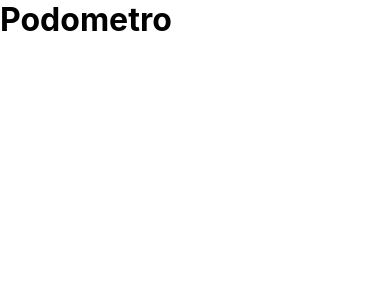
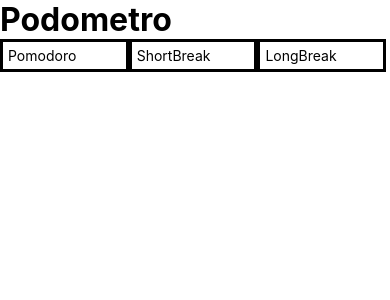
Before and after one commit to Lgouche/Moneda, a React Native app in the folder Podometro/: screen / in a window 390 px wide. Shown: the top 300 px of the page. Built offline with nearby package versions, Linux system fonts and the light colour scheme.

Commit message:
1.2v
Continuamos con el podometro

```diff
--- a/Podometro/App.js
+++ b/Podometro/App.js
@@ -1,6 +1,7 @@
 import { StatusBar } from 'expo-status-bar';
 import { StyleSheet,Platform, Text, View, Button, SafeAreaView } from 'react-native';
 import { useState } from 'react';
+import Header from './src/components/Header';
 
 const colors = ["#F7DC6F","#A2D9CE","#D7BDE2"];
 export default function App() {
@@ -12,7 +13,10 @@ export default function App() {
 <SafeAreaView styles={styles.container}>
     <View style={{paddingTop: Platform.OS === "android" && 30}}>
       <Text style={styles.text}>Podometro</Text>
-      <StatusBar style="auto" />
+      <Header
+       currentTime={currentTime}
+       setCurrentTime={setCurrentTime}
+        time={time}/>
     </View>
 </SafeAreaView>
   );
--- a/Podometro/src/components/Header.jsx
+++ b/Podometro/src/components/Header.jsx
@@ -1,9 +1,25 @@
 import { View,Text,TouchableOpacity,StyleSheet } from "react-native"
 
+const options=["Pomodoro","ShortBreak","LongBreak"]
 
-export default function Header(){
+export default function Header({time}){
 return(
-    <View>
+    <View style={{flexDirection:"row"}}>
+        {options.map((item,index)=>(
+            <TouchableOpacity key={index} style={styles.itemStyle}>
+                <Text>{item}</Text>
+            </TouchableOpacity>
+        ))}
+
     </View>
 )
 }
+const styles = StyleSheet.create({
+    itemStyle: {
+        width:"33%",
+
+        borderWidth:3,
+        padding:5,
+
+    }
+})
```
